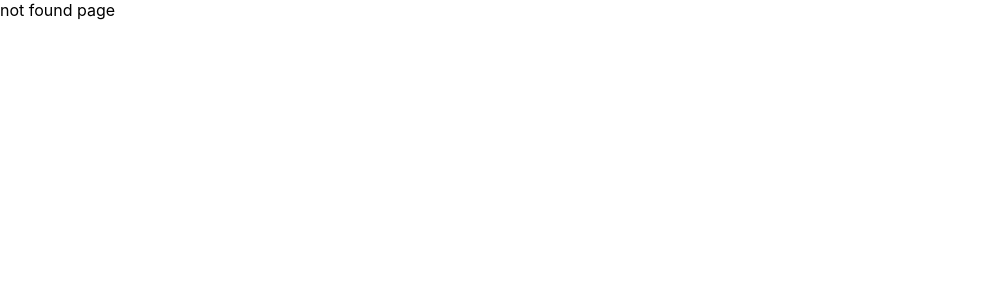
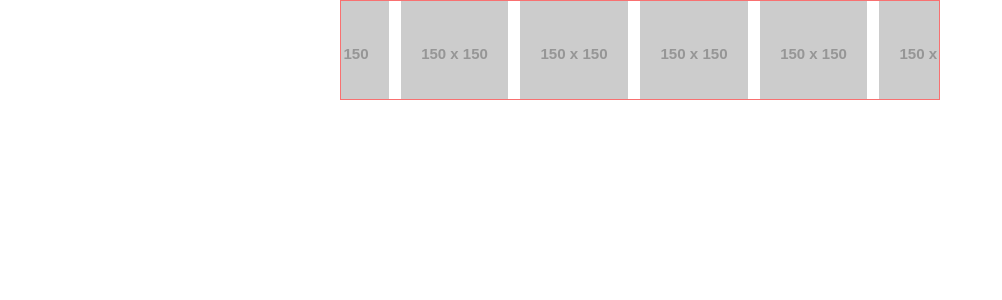
Before and after one commit to wbs99/My-Vue3-Hooks-Components, a Vue app: page /#/infiniteImage in a window 1280 px wide. Before the commit this address had no page. Shown: the top 300 px of the page, without its empty margins (0-1002 px from the left). Built offline with nearby package versions, Linux system fonts and the light colour scheme.

Commit message:
新增图片循环滚动组件

```diff
--- /dev/null
+++ b/src/components/InfiniteImage.vue
@@ -0,0 +1,39 @@
+<template>
+  <div class="w-600px h-100px overflow-hidden relative b-1 b-solid b-red m-y-0 m-x-auto">
+    <div class="slider flex absolute top-0 left-0 bottom-0" :style="{ animationDuration: duration }">
+      <div v-for="image in doubleImages" :key="image.id" class="w-20% flex-shrink-0">
+        <img :src="image.src" alt="slide" class="block w-100% h-auto p-r-12px" />
+      </div>
+    </div>
+  </div>
+</template>
+
+<script lang="ts" setup>
+import { computed, reactive, ref } from 'vue';
+
+const images = reactive([
+  { id: 1, src: 'https://via.placeholder.com/150x150?text=Image+1' },
+  { id: 2, src: 'https://via.placeholder.com/150x150?text=Image+2' },
+  { id: 3, src: 'https://via.placeholder.com/150x150?text=Image+3' },
+  { id: 4, src: 'https://via.placeholder.com/150x150?text=Image+4' },
+  { id: 5, src: 'https://via.placeholder.com/150x150?text=Image+5' }
+])
+const duration = ref('15s')
+const doubleImages = computed(() => [...images, ...images])
+</script>
+
+<style lang="scss" scoped>
+.slider {
+  animation: scroll infinite linear;
+}
+
+@keyframes scroll {
+  from {
+    transform: translateX(0);
+  }
+
+  to {
+    transform: translateX(-100%);
+  }
+}
+</style>
--- a/src/router/index.ts
+++ b/src/router/index.ts
@@ -21,6 +21,7 @@ const routes: RouteRecordRaw[] = [
   { path: '/bars', component: () => import('../components/Bars.vue') },
   { path: '/floatButton', component: () => import('../demos/FloatButtonDemo.vue') },
   { path: '/menuButton', component: () => import('../demos/MenuButtonDemo.vue') },
+  { path: '/infiniteImage', component: () => import('../components/InfiniteImage.vue') },
   { path: "/:pathMatch(.*)", component: () => import("../views/NotFound.vue") },
 ]
 const history = createWebHashHistory()
--- a/src/views/Home.vue
+++ b/src/views/Home.vue
@@ -18,7 +18,8 @@ const demoList = reactive([
   { path: '/BackTop', name: 'BackTop 返回顶部按钮' },
   { path: '/bars', name: 'Bars 条形图组件' },
   { path: '/floatButton', name: 'FloatButton 悬浮按钮' },
-  { path: '/menuButton', name: 'MenuButton 菜单切换按钮' }
+  { path: '/menuButton', name: 'MenuButton 菜单切换按钮' },
+  { path: '/infiniteImage', name: '图片循环移动' }
 ])
 
 </script>
```
